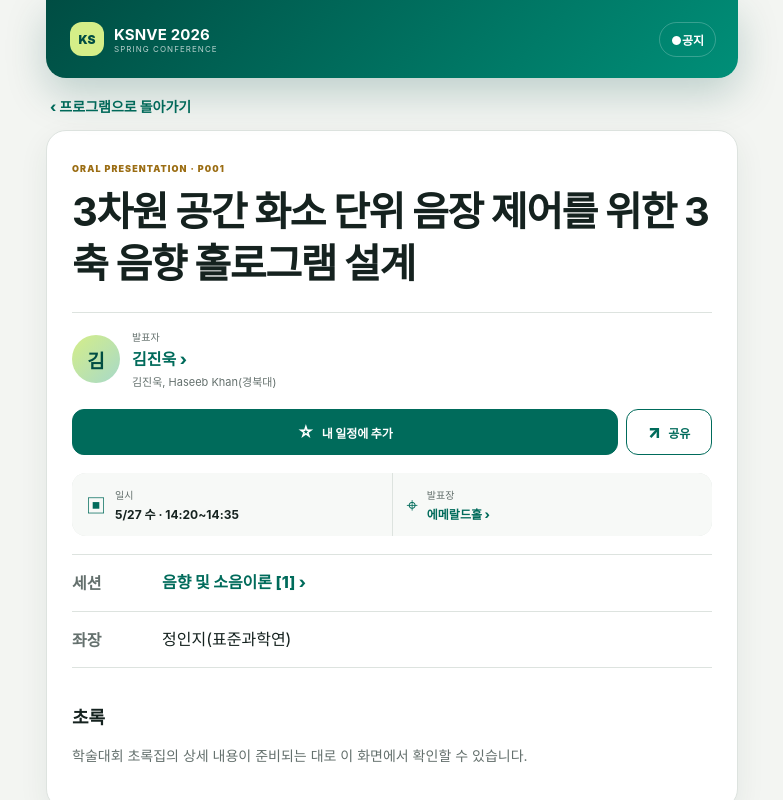
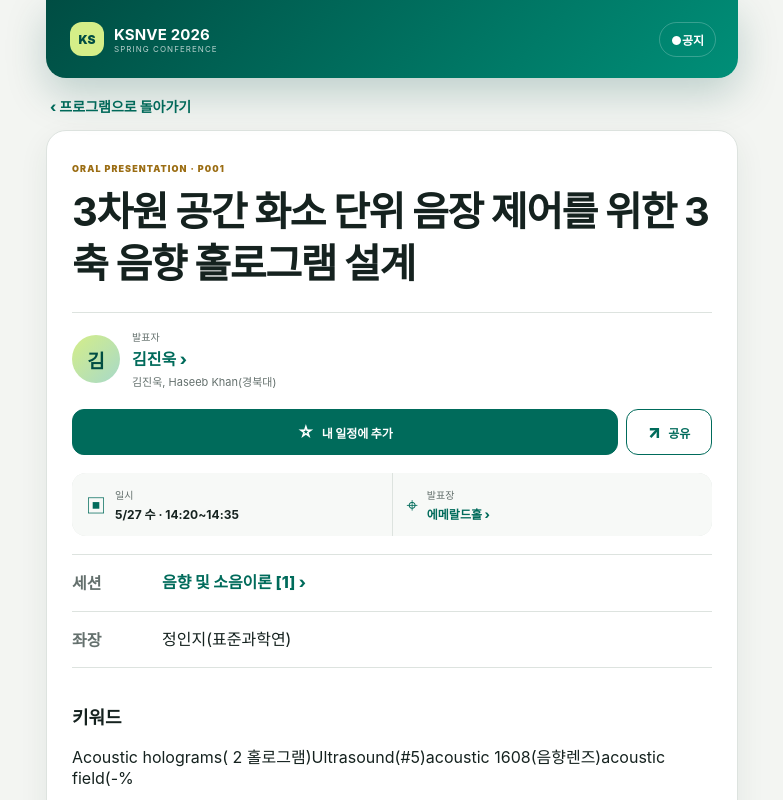
Before and after one commit to skim0130/KSNVE-Conference-app, a Next.js app: page /papers/p001 in a window 1280 px wide. Shown: the top 800 px of the page, without its empty margins (248-1031 px from the left). Built offline with nearby package versions, Linux system fonts and the light colour scheme.

Commit message:
Display abstracts in paper detail page

```diff
--- a/app/papers/[id]/page.tsx
+++ b/app/papers/[id]/page.tsx
@@ -4,8 +4,144 @@ import Header from '@/components/Header';
 import PaperActions from '@/components/PaperActions';
 import { dayLabel, papers, sessions, speakers, venues } from '@/lib/conference';
 
-export function generateStaticParams(){ return papers.map(p=>({id:p.id})); }
-export default async function PaperDetail({params}:{params:Promise<{id:string}>}){
-  const {id}=await params; const paper=papers.find(p=>p.id===id); if(!paper) notFound(); const session=sessions.find(s=>s.id===paper.sessionId); const speaker=speakers.find(s=>s.papers.includes(paper.id)); const venue=venues.find(v=>v.name===paper.venue);
-  return <main className="shell detail-shell paper-detail"><Header compact/><Link href="/" className="back">‹ 프로그램으로 돌아가기</Link><article className="detail-card"><span className="paper-type">ORAL PRESENTATION · {paper.id.toUpperCase()}</span><h1>{paper.title}</h1><div className="presenter"><span>{paper.presenter.slice(0,1)}</span><div><small>발표자</small><b>{speaker?<Link className="text-link" href={`/speakers/${speaker.id}`}>{paper.presenter} ›</Link>:paper.presenter}</b><p>{paper.authors}</p></div></div><PaperActions id={paper.id}/><section className="schedule-panel"><div><span>▣</span><p><small>일시</small><b>{dayLabel(paper.date)} · {paper.time}</b></p></div><div><span>⌖</span><p><small>발표장</small><b>{venue?<Link className="text-link" href={`/venues/${venue.id}`}>{paper.venue} ›</Link>:paper.venue}</b></p></div></section><dl className="details"><div><dt>세션</dt><dd>{session?<Link className="text-link" href={`/sessions/${session.id}`}>{session.title} ›</Link>:paper.session}</dd></div><div><dt>좌장</dt><dd>{session?.chair||'-'}</dd></div></dl><section className="abstract"><h2>초록</h2><p>학술대회 초록집의 상세 내용이 준비되는 대로 이 화면에서 확인할 수 있습니다.</p></section></article></main>;
+export function generateStaticParams() {
+  return papers.map((p) => ({ id: p.id }));
 }
+
+export default async function PaperDetail({
+  params,
+}: {
+  params: Promise<{ id: string }>;
+}) {
+  const { id } = await params;
+
+  const paper = papers.find((p) => p.id === id);
+  if (!paper) notFound();
+
+  const session = sessions.find((s) => s.id === paper.sessionId);
+  const speaker = speakers.find((s) => s.papers.includes(paper.id));
+  const venue = venues.find((v) => v.name === paper.venue);
+
+  return (
+    <main className="shell detail-shell paper-detail">
+      <Header compact />
+
+      <Link href="/" className="back">
+        ‹ 프로그램으로 돌아가기
+      </Link>
+
+      <article className="detail-card">
+        <span className="paper-type">
+          ORAL PRESENTATION · {paper.id.toUpperCase()}
+        </span>
+
+        <h1>{paper.title}</h1>
+
+        <div className="presenter">
+          <span>{paper.presenter?.slice(0, 1) || '?'}</span>
+
+          <div>
+            <small>발표자</small>
+            <b>
+              {speaker ? (
+                <Link className="text-link" href={`/speakers/${speaker.id}`}>
+                  {paper.presenter} ›
+                </Link>
+              ) : (
+                paper.presenter
+              )}
+            </b>
+            <p>{paper.authors}</p>
+          </div>
+        </div>
+
+        <PaperActions id={paper.id} />
+
+        <section className="schedule-panel">
+          <div>
+            <span>▣</span>
+            <p>
+              <small>일시</small>
+              <b>
+                {dayLabel(paper.date)} · {paper.time}
+              </b>
+            </p>
+          </div>
+
+          <div>
+            <span>⌖</span>
+            <p>
+              <small>발표장</small>
+              <b>
+                {venue ? (
+                  <Link className="text-link" href={`/venues/${venue.id}`}>
+                    {paper.venue} ›
+                  </Link>
+                ) : (
+                  paper.venue
+                )}
+              </b>
+            </p>
+          </div>
+        </section>
+
+        <dl className="details">
+          <div>
+            <dt>세션</dt>
+            <dd>
+              {session ? (
+                <Link className="text-link" href={`/sessions/${session.id}`}>
+                  {session.title} ›
+                </Link>
+              ) : (
+                paper.session
+              )}
+            </dd>
+          </div>
+
+          <div>
+            <dt>좌장</dt>
+            <dd>{session?.chair || '-'}</dd>
+          </div>
+
+          {paper.sourcePage && (
+            <div>
+              <dt>초록집 페이지</dt>
+              <dd>{paper.sourcePage}</dd>
+            </div>
+          )}
+        </dl>
+
+        {paper.keywords && paper.keywords.length > 0 && (
+          <section className="abstract">
+            <h2>키워드</h2>
+            <div className="keyword-list">
+              {paper.keywords.map((keyword) => (
+                <span key={keyword} className="keyword-chip">
+                  {keyword}
+                </span>
+              ))}
+            </div>
+          </section>
+        )}
+
+        <section className="abstract">
+          <h2>초록</h2>
+
+          {paper.abstract ? (
+            <p className="abstract-text">{paper.abstract}</p>
+          ) : (
+            <p>초록이 등록되지 않았습니다.</p>
+          )}
+        </section>
+
+        {paper.extractionStatus && paper.extractionStatus !== 'ok' && (
+          <section className="abstract">
+            <h2>추출 상태</h2>
+            <p>{paper.extractionStatus}</p>
+          </section>
+        )}
+      </article>
+    </main>
+  );
+}
```
Also changed, not shown: lib/conference.ts (+33 -6 lines).
